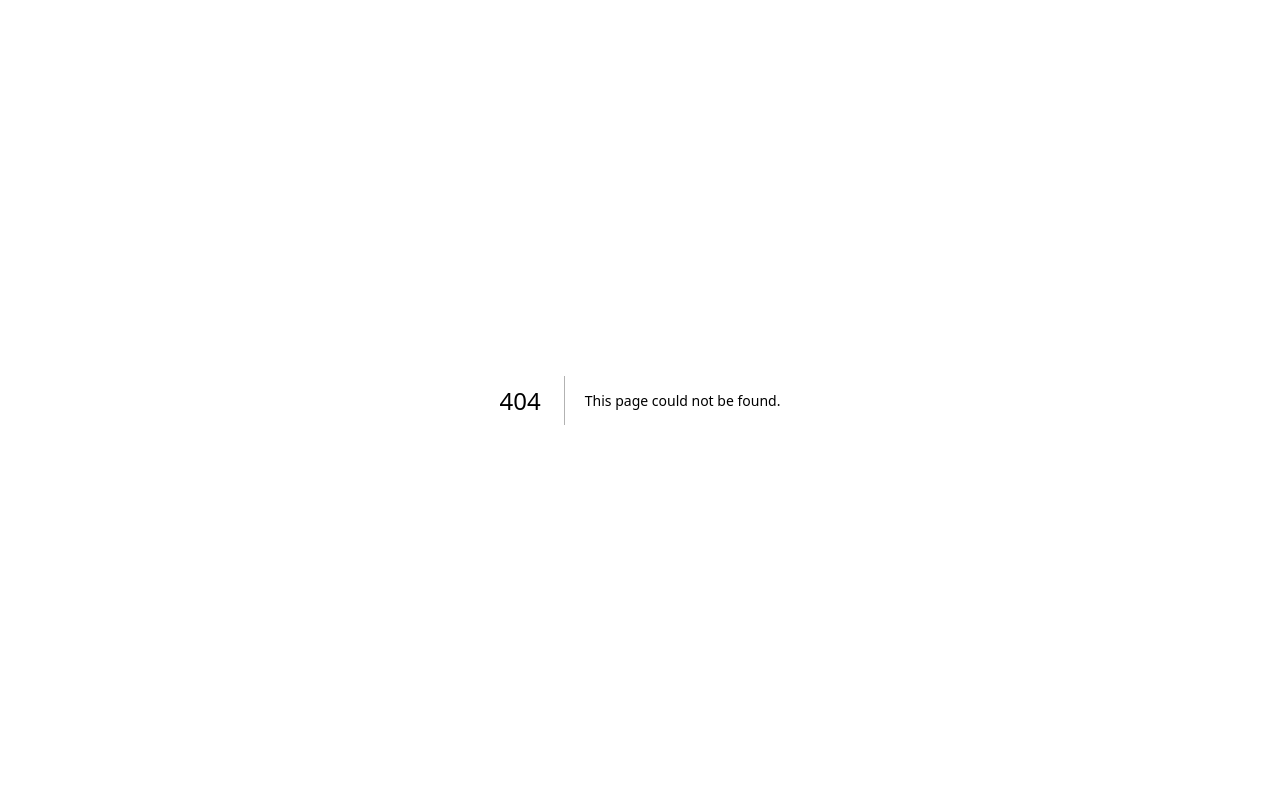
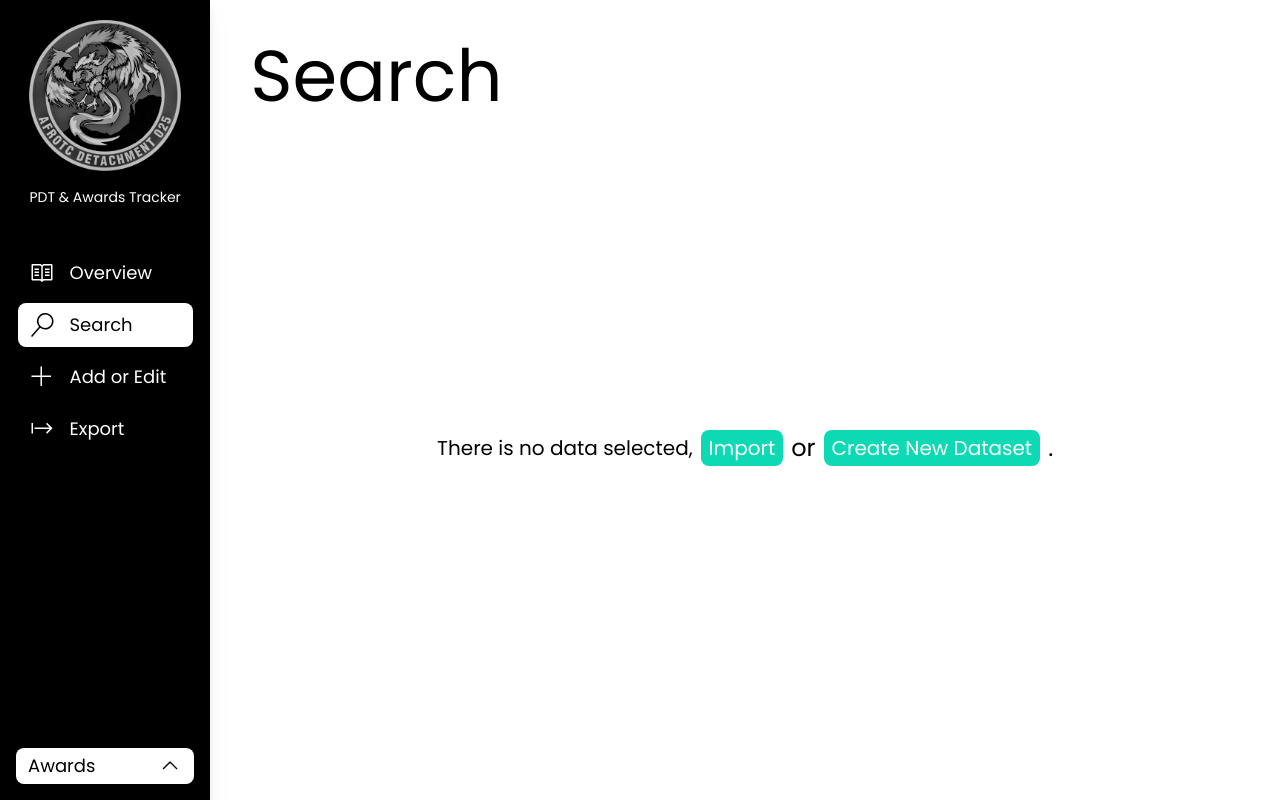
Before and after one commit to Detachment025/PDT-Awards-Tracker, a Next.js app: page /search in a window 1280 px wide. Before the commit this address had no page. Built offline with nearby package versions, Linux system fonts and the light colour scheme.

Commit message:
Added searching capabilities

```diff
--- a/src/components/functionality/sidebar.js
+++ b/src/components/functionality/sidebar.js
@@ -3,6 +3,7 @@ import {
 	VscBook,
 	VscAdd,
 	VscExport,
+	VscSearch,
 	VscChevronUp,
 	VscChevronDown
 } from 'react-icons/vsc';
@@ -43,6 +44,11 @@ const Sidebar = ({ setOutsideTracker }) => {
 			title: "Overview",
 			link: "overview",
 			icon: <VscBook/>
+		},
+		{
+			title: "Search",
+			link: "search",
+			icon: <VscSearch/>
 		},
 		{
 			title: `Add or Edit`,
--- a/src/pages/export/export.js
+++ b/src/pages/export/export.js
@@ -17,8 +17,6 @@ import { DataContext } from '@/utils/data';
 
 // React.js and Next.js libraries
 import { useRouter } from 'next/router';
-
-// Import ipcRenderer
 
 // Export component definition
 export default function ExportComponent({ tracker }) {
@@ -151,15 +149,13 @@ export default function ExportComponent({ tracker }) {
         </div>
         {(Object.keys(data[tracker.toLowerCase()]).length === 0) ? NoDataRecorded : ItemLister}
       </div>
-      <div>
       <button
         className="flex-1 text-white text-2xl rounded-lg shadow-lg bg-bermuda px-3 py-1
-          hover:bg-darkbermuda hover:-translate-y-[0.09rem] hover:drop-shadow-lg"
+        hover:bg-darkbermuda hover:-translate-y-[0.1rem] hover:shadow-md"
         onClick={exportToPDF}
       >
         Print/Export PDF
       </button>
-      </div>
 
     </div>
   );
--- /dev/null
+++ b/src/pages/search/index.js
@@ -0,0 +1,63 @@
+// Custom components
+import DataCheck from '@/components/functionality/datacheck';
+import PageTitle from '@/components/functionality/pagetitle';
+import Sidebar from '@/components/functionality/sidebar';
+import SearchComponent from './search';
+
+// Toaster Components and CSS
+import { ToastContainer } from 'react-toastify';
+import 'react-toastify/dist/ReactToastify.css';
+
+// React.js libraries
+import { useEffect, useState } from 'react';
+
+// Import cookie
+import Cookies from 'js-cookie';
+
+export default function ViewPage() {
+  // Define useState for the data
+  const [finish, setFinish] = useState();
+  const [tracker, setTracker] = useState();
+  const [content, setContent] = useState(<DataCheck setFinish={setFinish}/>);
+
+  // Set initial useState values
+  useEffect(() => {
+    setFinish(Cookies.get("dataPresence"));
+    setTracker(Cookies.get("selectedTracker"));
+    setContent(<DataCheck setFinish={setFinish}/>);
+  }, []);
+
+    // Read the new data and pass it into the content useState
+    useEffect(() => {
+      if (finish === "true") {
+        setContent(
+          <SearchComponent
+            tracker={tracker}
+          />
+        )
+      }
+    }, [finish, tracker]);
+
+  // Render /export page
+  return (
+    <div className="relative flex flex-row h-screen">
+      <Sidebar setOutsideTracker={setTracker}/>
+      <div className="flex flex-col w-full m-10">
+        <PageTitle className="flex-none"/>
+        {content}
+      </div>
+      <ToastContainer
+        position="top-right"
+        autoClose={5000}
+        hideProgressBar={false}
+        newestOnTop={false}
+        closeOnClick
+        rtl={false}
+        pauseOnFocusLoss
+        draggable
+        pauseOnHover
+        theme="dark"
+      />
+    </div>
+  )
+}
--- /dev/null
+++ b/src/pages/search/search.js
@@ -0,0 +1,145 @@
+// React Icons
+import {
+  VscAdd
+} from 'react-icons/vsc';
+import { IconContext } from "react-icons";
+
+// React.js and Next.js libraries
+import { BottomDropDown } from '@/components/subcomponent/dropdown';
+import { relativeToAbsoluteYear, getYear } from '@/utils/years';
+import { Nothing } from '@/components/functionality/nothing';
+import { StatCard } from '@/components/subcomponent/cards';
+import { useContext, useState, useEffect } from 'react';
+import { config } from '@/config/config';
+
+// Custom Imports
+import { DataContext } from '@/utils/data';
+
+// React.js and Next.js libraries
+import { useRouter } from 'next/router';
+
+// Export component definition
+export default function SearchComponent({ tracker }) {
+  // Get functions and information provided by the data context
+  const { data } = useContext(DataContext);
+
+  // Set useStates and variables
+  const [input, setInput] = useState("");
+  const [result, setResult] = useState([]);
+  const headers = [tracker.slice(0, -1), "Term", "Status", "Person"];
+
+  // Use useEffect to print the input value whenever it changes
+  useEffect(() => {
+    // Create a result matrix for tables
+    let result = [];
+
+    // Iterate through each tracker
+    for (let item in data[tracker.toLowerCase()]) {
+      // Iterate through each term
+      for (let term in data[tracker.toLowerCase()][item]["terms"]) {
+        // Iterate through each status category
+        for (let status in data[tracker.toLowerCase()][item]["terms"][term]) {
+          // Iterate through each item in the iterate status category
+          for (let person of data[tracker.toLowerCase()][item]["terms"][term][status]) {
+            // Check if the inputted value is equal to the iterated person
+            if (person.includes(input) && input !== "") {
+              result.push([item, term, status, person])
+            }
+          }
+        }
+      }
+    }
+
+    // Set the result
+    setResult(result);
+  }, [input]);
+
+  // No Data Recorded sub-component
+  const NoDataRecorded = (
+    <Nothing
+      mainText={"No Data Recorded"}
+      subText={
+        <div className="flex text-md items-center justify-center">
+          <button
+            className="flex items-center justify-center bg-scarlet text-md px-2 py-[0.01rem] mr-1 rounded-lg text-white
+            hover:bg-darkscarlet hover:-translate-y-[0.07rem] hover:drop-shadow-lg"
+            onClick={() => {router.push("/add_edit")}}
+          >
+            <IconContext.Provider value={{size: "1em", className: "mr-1"}}>
+              <VscAdd/>
+            </IconContext.Provider>
+            Add
+          </button>
+          <div>
+            Some!
+          </div>
+        </div>
+      }
+    />
+  );
+
+  // Nothing inputted sub-component
+  const NoSearchInput = (
+    <Nothing
+      mainText={"Nothing Inputted"}
+      subText={"Search for Something"}
+    />
+  );
+
+  // No results sub-component
+  const NoResults = (
+    <Nothing
+      mainText={"No Results"}
+      subText={"Nothing Came Out"}
+    />
+  );
+
+  // No results sub-component
+  const FoundResults = (
+    <table className="w-full">
+      <thead className="bg-white sticky top-0">
+        <tr>
+          {headers.map((header, index) => (
+            <th key={index} className="text-left px-4 py-2">{header}</th>
+          ))}
+        </tr>
+      </thead>
+      <tbody className="overflow-y-auto">
+        {result.map((row, i) => (
+          <tr key={i} className={i % 2 === 0 ? 'bg-gray-100' : 'bg-white'}>
+            {row.map((cell, j) => (
+              <td key={j} className="px-4 py-2">{cell}</td>
+            ))}
+          </tr>
+        ))}
+      </tbody>
+    </table>
+  );
+
+  // Content search result sub-component
+  const SearchResults = (
+    <div className="overflow-y-auto h-full">
+      {input === "" ? NoSearchInput : (result.length === 0 ? NoResults : FoundResults)}
+    </div>
+  )
+
+  // Render component
+  return(
+    <div className="flex flex-col overflow-y-hidden h-full w-full gap-6">
+      <div className="flex flex-row gap-2">
+        <input
+          className="text-2xl border-2 rounded-lg p-2 w-full"
+          placeholder="Search for Someone!"
+          onChange={event => setInput(event.target.value)}
+        />
+        <button
+          className="text-2xl text-white bg-bermuda rounded-lg w-1/12
+          hover:bg-darkbermuda hover:-translate-y-[0.1rem] hover:drop-shadow-md"
+        >
+          Search
+        </button>
+      </div>
+      {(Object.keys(data[tracker.toLowerCase()]).length === 0) ? NoDataRecorded : SearchResults}
+    </div>
+  );
+}
--- a/src/pages/test/index.js
+++ b/src/pages/test/index.js
@@ -20,37 +20,45 @@
 
 // export default Heart;
 
-import { useState } from 'react';
+import React from 'react';
 
-export default function HomePage() {
-  const [saveStatus, setSaveStatus] = useState(null);
+const Table = () => {
+  const data = [
+    ['a1', 'b1', 'c1', 'd1', 'e1'],
+    ['a2', 'b2', 'c2', 'd2', 'e2'],
+    ['a3', 'b3', 'c3', 'd3', 'e3'],
+    ['a4', 'b4', 'c4', 'd4', 'e4'],
+    // ... more rows
+  ];
 
-  async function saveData() {
-    const data = { key1: 'value1', key2: 'value2' }; // replace this with your actual data
-
-    try {
-      const response = await fetch('/api/save', {
-        method: 'POST',
-        headers: {
-          'Content-Type': 'application/json',
-        },
-        body: JSON.stringify(data),
-      });
-
-      if (response.ok) {
-        setSaveStatus('Data saved successfully.');
-      } else {
-        setSaveStatus('Failed to save data.');
-      }
-    } catch (error) {
-      setSaveStatus('Failed to save data.');
-    }
-  }
+  const headers = ['Header 1', 'Header 2', 'Header 3', 'Header 4', 'Header 5'];
 
   return (
-    <div>
-      <button onClick={saveData}>Save Data</button>
-      {saveStatus && <p>{saveStatus}</p>}
+    <div className="overflow-auto rounded-lg shadow-lg max-w-md mx-auto">
+      <table className="w-full divide-y divide-gray-200">
+        <thead className="bg-gray-50">
+          <tr>
+            {headers.map((header, index) => (
+              <th key={index} scope="col" className="px-6 py-3 text-left text-xs font-medium text-gray-500 uppercase tracking-wider">
+                {header}
+              </th>
+            ))}
+          </tr>
+        </thead>
+        <tbody className="bg-white divide-y divide-gray-200">
+          {data.map((row, i) => (
+            <tr key={i}>
+              {row.map((cell, j) => (
+                <td key={j} className="px-6 py-4 whitespace-nowrap">
+                  <div className="text-sm text-gray-900">{cell}</div>
+                </td>
+              ))}
+            </tr>
+          ))}
+        </tbody>
+      </table>
     </div>
   );
 }
+
+export default Table;
```
Lines whose indentation alone changed are shown as unchanged.
